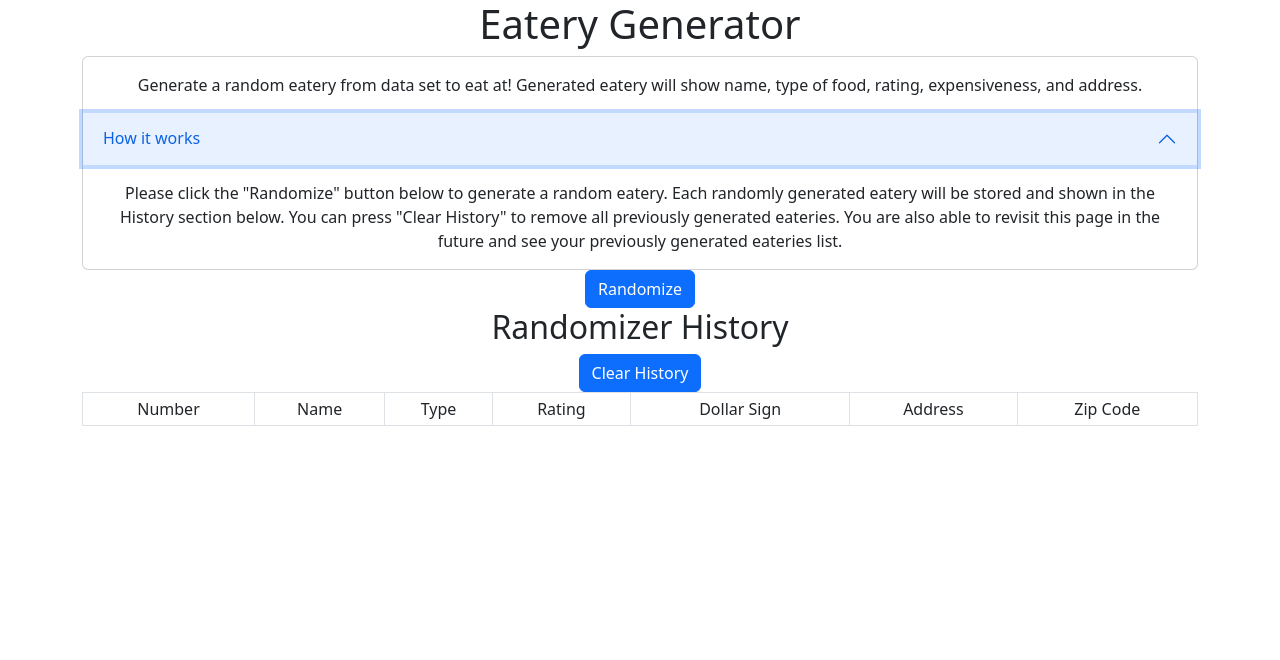
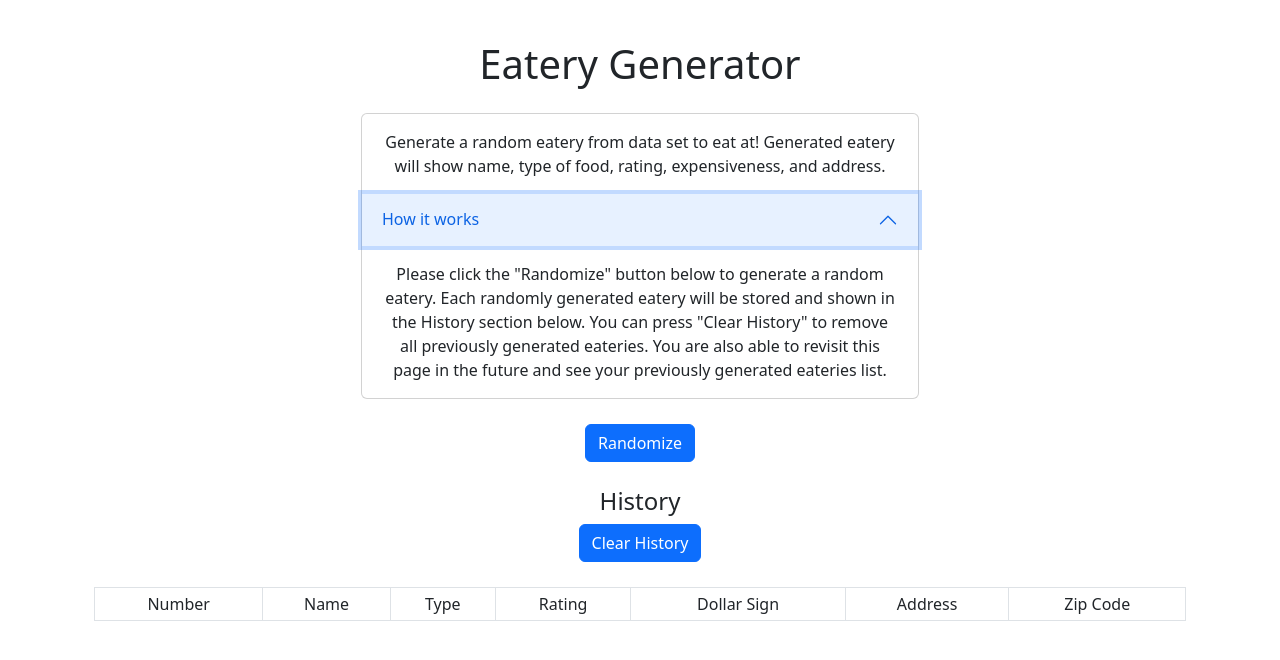
Before and after one commit to ArthurKimGl19/eateryGenerator, a React (Create React App) app: page / in a window 1280 px wide. Both pictures are taken after a click on the button "How it works". Shown: the top 660 px of the page. Built offline with nearby package versions, Linux system fonts and the light colour scheme.

Commit message:
Update app css

```diff
--- a/src/App.css
+++ b/src/App.css
@@ -1,38 +1,4 @@
 .App {
     text-align: center;
+    margin: 40px 40px;
 }
-
-.App-logo {
-    height: 40vmin;
-    pointer-events: none;
-}
-
-@media (prefers-reduced-motion: no-preference) {
-    .App-logo {
-        animation: App-logo-spin infinite 20s linear;
-    }
-}
-
-.App-header {
-    background-color: #282c34;
-    min-height: 100vh;
-    display: flex;
-    flex-direction: column;
-    align-items: center;
-    justify-content: center;
-    font-size: calc(10px + 2vmin);
-    color: white;
-}
-
-.App-link {
-    color: #61dafb;
-}
-
-@keyframes App-logo-spin {
-    from {
-        transform: rotate(0deg);
-    }
-    to {
-        transform: rotate(360deg);
-    }
-}
--- /dev/null
+++ b/src/components/Dashboard/Dashboard.css
@@ -0,0 +1,4 @@
+.dashboard-card {
+    width: 50%;
+    margin: 25px auto;
+}
--- a/src/components/Dashboard/Dashboard.js
+++ b/src/components/Dashboard/Dashboard.js
@@ -2,9 +2,11 @@ import React from 'react';
 import { Container } from 'react-bootstrap';
 import Card from 'react-bootstrap/Card';
 import Accordion from 'react-bootstrap/Accordion';
+
 import Randomizer from '../Randomizer/Randomizer';
 import Result from '../Result/Result';
 import History from '../History/History';
+import './Dashboard.css';
 
 import { useSelector, useDispatch } from 'react-redux';
 import {
@@ -48,14 +50,16 @@ export default function Dashboard() {
     return (
         <Container>
             <h1>Eatery Generator</h1>
-            <Card>
-                <Card.Body>
+            <Card className="dashboard-card">
+                <Card.Body className="dashboard-card-body">
                     Generate a random eatery from data set to eat at! Generated eatery will show
                     name, type of food, rating, expensiveness, and address.
                 </Card.Body>
-                <Accordion>
-                    <Accordion.Header>How it works</Accordion.Header>
-                    <Accordion.Body>
+                <Accordion className="dashboard-card-accordion">
+                    <Accordion.Header className="dashboard-card-accordion-header">
+                        How it works
+                    </Accordion.Header>
+                    <Accordion.Body className="dashboard-card-accordion-body">
                         Please click the &quot;Randomize&quot; button below to generate a random
                         eatery. Each randomly generated eatery will be stored and shown in the
                         History section below. You can press &quot;Clear History&quot; to remove all
--- a/src/components/History/History.css
+++ b/src/components/History/History.css
@@ -1,5 +1,13 @@
+.history-container {
+    margin: 25px auto;
+}
+
 .history-button {
     cursor: pointer;
+}
+
+.history-table {
+    margin: 25px auto;
 }
 
 .history-table-header td {
--- a/src/components/History/History.js
+++ b/src/components/History/History.js
@@ -1,7 +1,9 @@
 import React from 'react';
 import PropTypes from 'prop-types';
+import { Container } from 'react-bootstrap';
 import BTable from 'react-bootstrap/Table';
 import Button from 'react-bootstrap/Button';
+
 import './History.css';
 
 export default function History({ history, clearHistory }) {
@@ -15,8 +17,8 @@ export default function History({ history, clearHistory }) {
         return result;
     };
     return (
-        <>
-            <h2>Randomizer History</h2>
+        <Container className="history-container">
+            <h4>History</h4>
             <Button className="history-button" onClick={clearHistory}>
                 Clear History
             </Button>
@@ -45,7 +47,7 @@ export default function History({ history, clearHistory }) {
                     })}
                 </tbody>
             </BTable>
-        </>
+        </Container>
     );
 }
 
--- a/src/components/Randomizer/Randomizer.js
+++ b/src/components/Randomizer/Randomizer.js
@@ -1,6 +1,8 @@
 import React from 'react';
 import PropTypes from 'prop-types';
 import Button from 'react-bootstrap/Button';
+
+import './Randomizer.css';
 
 export default function Randomizer({ randomizeEatery }) {
     return <Button onClick={randomizeEatery}>Randomize</Button>;
--- a/src/components/Result/Result.css
+++ b/src/components/Result/Result.css
@@ -1,6 +1,6 @@
 .result-card {
-    width: 60%;
-    margin: 0 auto;
+    width: 50%;
+    margin: 25px auto;
 }
 
 .result-card .result-card-header {
--- a/src/components/Result/Result.js
+++ b/src/components/Result/Result.js
@@ -1,6 +1,7 @@
 import React from 'react';
 import PropTypes from 'prop-types';
 import Card from 'react-bootstrap/Card';
+
 import './Result.css';
 export default function Result({ name, type, rating, dollarSign, address, zipCode }) {
     const calculateDollarSign = (number) => {
```
Also changed, not shown: src/components/Randomizer/Randomizer.css (added).
